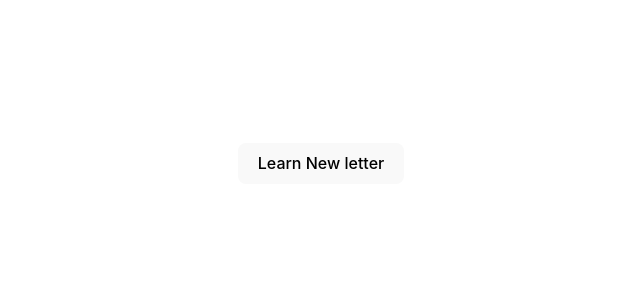
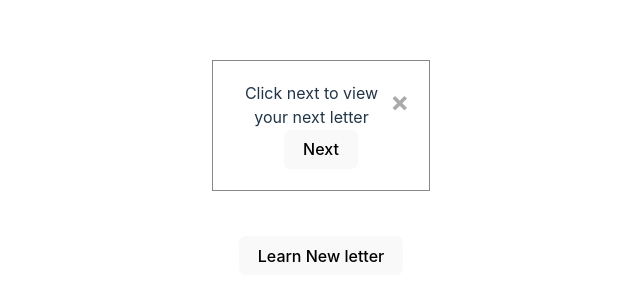
Before and after one commit to PhilJG/baybayin, a React (Vite) app in the folder react-baybayin/: page / in a window 1280 px wide. Shown: the part 246-546 px from the top of the page, without its empty margins (319-959 px from the left). Built offline with nearby package versions, Linux system fonts and the light colour scheme.

Commit message:
Added modal and close function

```diff
--- a/react-baybayin/src/App.css
+++ b/react-baybayin/src/App.css
@@ -3,6 +3,46 @@
   margin: 0 auto;
   padding: 2rem;
   text-align: center;
+}
+
+/* Modal  */
+.none {
+  display: none;
+}
+
+.modal {
+  display: block; /* Hidden by default */
+  position: fixed; /* Stay in place */
+  z-index: 1; /* Sit on top */
+  left: 0;
+  top: 0;
+  width: 100%; /* Full width */
+  height: 100%; /* Full height */
+  overflow: auto; /* Enable scroll if needed */
+  background-color: blue; /* Fallback color */
+  background-color: maroon; /* Black w/ opacity */
+}
+
+/* Modal Content/Box */
+.modal-content {
+  background-color: white;
+  margin: 15% auto; /* 15% from the top and centered */
+  padding: 20px;
+  border: 1px solid #888;
+  width: 60%; /* Could be more or less, depending on screen size */
+}
+
+.modal-question {
+  text-align: center;
+}
+
+/* The Close Button */
+.close {
+  color: #aaa;
+  float: right;
+  font-size: 28px;
+  font-weight: bold;
+  cursor: pointer;
 }
 
 .question-text {
@@ -22,7 +62,7 @@
 .answer-item {
   font-size: 2rem;
   margin: 0.5rem;
-  padding: 1rem 1.5rem;
+  padding: 1rem 1.25rem;
 }
 
 .result {
--- a/react-baybayin/src/components/App.jsx
+++ b/react-baybayin/src/components/App.jsx
@@ -88,7 +88,12 @@ export default function App() {
   function handleRandomQuestion() {
     let index = randomSelect(data);
     let q = data[index];
-    setQuestion(q);
+    if (q.reviewed === false || q.reveiwDate >= new Date()) {
+      setQuestion(q);
+    } else {
+      console.log(q);
+      handleRandomQuestion();
+    }
     //delay the execution of handleAnswerList
     setTimeout(() => {
       handleAnswerList(q);
@@ -112,6 +117,7 @@ export default function App() {
   return (
     <>
       {/* <h1>Baybayin</h1> */}
+      <Modal className="popup-modal" />
 
       <h1>
         {question.sequence === undefined
@@ -146,9 +152,33 @@ export default function App() {
         {reviewedArray.map((item, index) => (
           <li
             key={index}
-          >{`${item.letter}, ${item.tiktik}, Review Date: ${item.reviewDate}`}</li>
+          >{`| ${item.tiktik} | ${item.letter} | ${item.reviewDate} |`}</li>
         ))}
       </ul>
+    </>
+  );
+}
+
+function Modal() {
+  const [close, setClose] = useState(false);
+  return (
+    <>
+      {
+        <div className={!close ? "modal-content" : "none"}>
+          <span
+            className="close"
+            onClick={() => {
+              setClose(true);
+            }}
+          >
+            &times;{" "}
+          </span>
+          <div className="modal-question">
+            <div className="mLetter">Click next to view your next letter</div>
+            <button className="nextBtn">Next</button>
+          </div>
+        </div>
+      }
     </>
   );
 }
@@ -160,10 +190,10 @@ function AnswerList({ answerArray, questionFormat, question, onResult }) {
   }
   return (
     <div className="answer-list">
-      {answerArray.map((a) => (
+      {answerArray.map((a, i) => (
         <button
           className="answer-item"
-          key={a.letter}
+          key={i}
           onClick={() => onResult(question, a)}
         >
           {questionFormat === "tiktik" ? a.letter : a.tiktik}
--- a/react-baybayin/src/index.css
+++ b/react-baybayin/src/index.css
@@ -38,7 +38,7 @@ h1 {
 
 button {
   border-radius: 8px;
-  border: 1px solid transparent;
+  border: 1px solid white;
   padding: 0.6em 1.2em;
   font-size: 1em;
   font-weight: 500;
```
